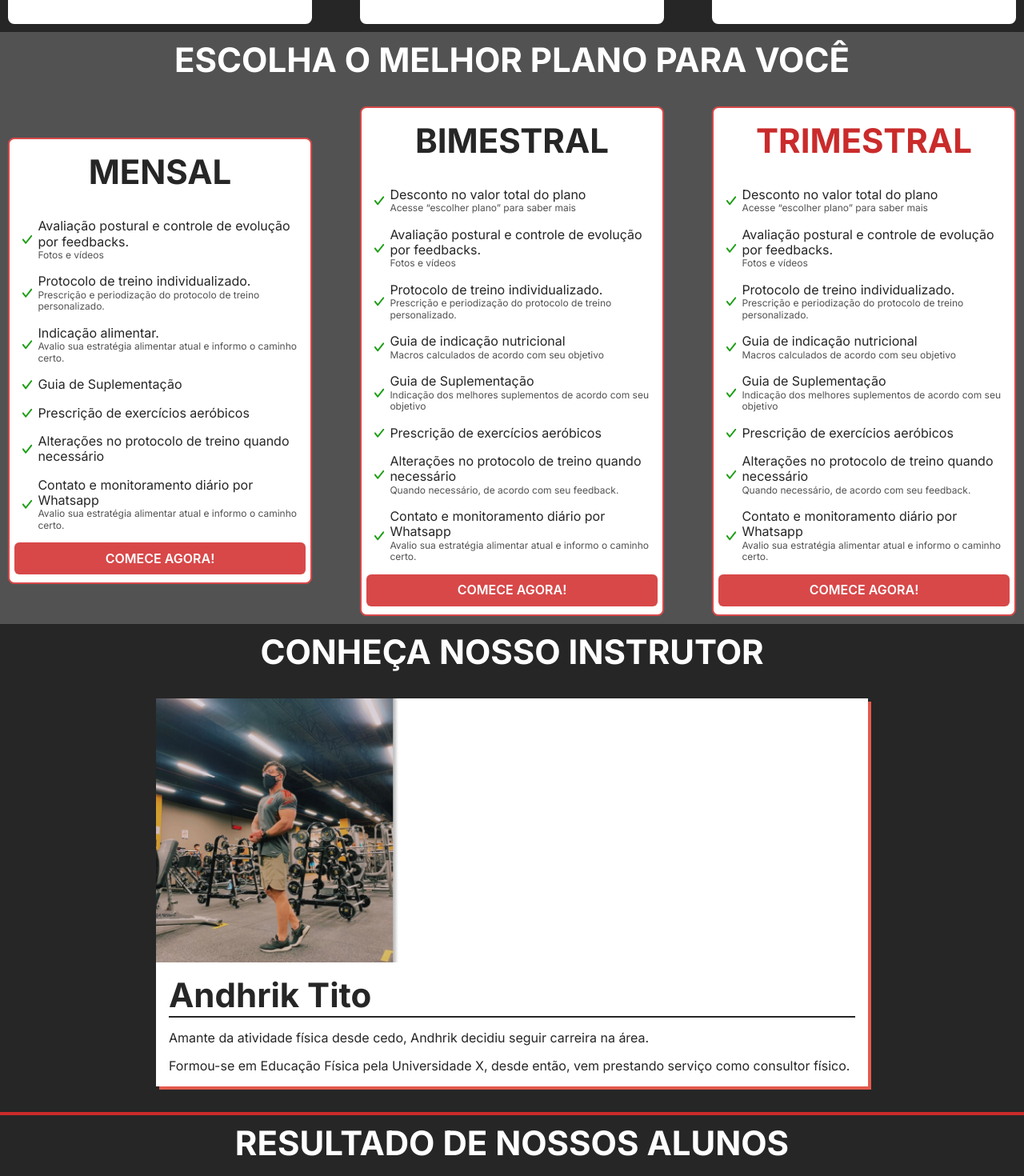
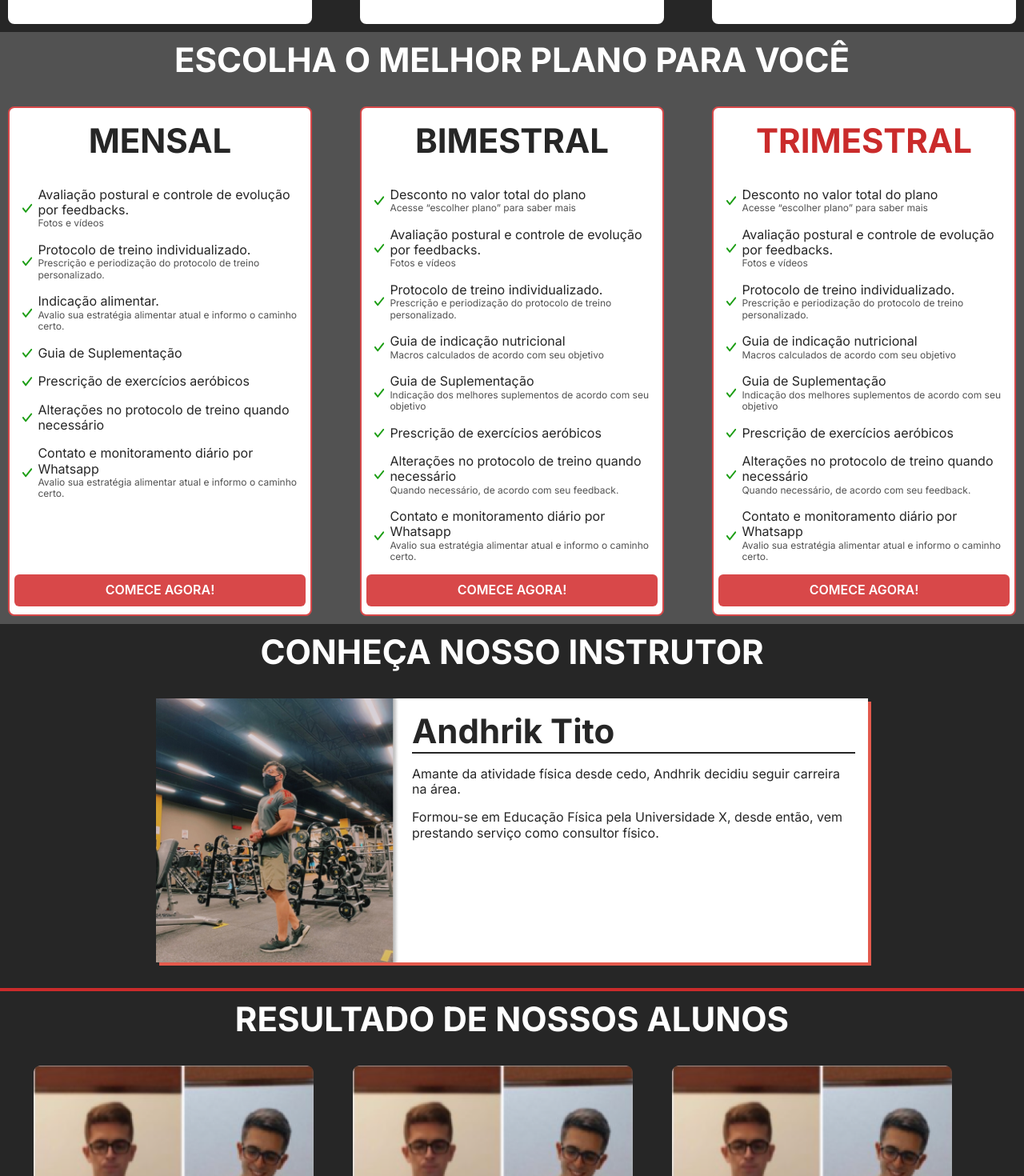
Before and after one commit to alfredots/personal-tito-site, a Next.js app: page / in a window 1280 px wide. Shown: the part 1160-2630 px from the top of the page at 80% size. Built offline with nearby package versions, Linux system fonts and the light colour scheme.

Commit message:
feat: add links and adjust responsive

```diff
--- /dev/null
+++ b/src/common/hooks/useWhats.ts
@@ -0,0 +1,13 @@
+import { useRouter } from 'next/router'
+
+export const useWhats = () => {
+  const router = useRouter()
+
+  const sendToWhats = () => {
+    router.push('https://api.whatsapp.com/send?phone=5582987347452')
+  }
+
+  return {
+    sendToWhats
+  }
+}
--- a/src/components/CardPlans/index.tsx
+++ b/src/components/CardPlans/index.tsx
@@ -1,4 +1,5 @@
 import { Box, Button, Image, useMediaQuery } from '@chakra-ui/react'
+import { useWhats } from 'common/hooks/useWhats'
 import { Typography } from 'components/Typography'
 
 type CardPlansProps = {
@@ -25,12 +26,13 @@ const Item = ({ text, subtext }: ItemProps) => {
 }
 
 export const CardPlans = ({ title, items }: CardPlansProps) => {
+  const { sendToWhats } = useWhats()
   const [isDesktop] = useMediaQuery('(min-width: 768px)')
 
   return (
     <Box
       maxW="380px"
-      minH="550px"
+      minH="636.94px"
       borderRadius="8px"
       borderColor="red.500"
       borderWidth="2px"
@@ -56,7 +58,13 @@ export const CardPlans = ({ title, items }: CardPlansProps) => {
           <Item key={text + title} text={text} subtext={subtext} />
         ))}
       </Box>
-      <Button position="absolute" bottom="10px" width="97%" colorScheme="red">
+      <Button
+        onClick={() => sendToWhats()}
+        position="absolute"
+        bottom="10px"
+        width="97%"
+        colorScheme="red"
+      >
         COMECE AGORA!
       </Button>
     </Box>
--- a/src/components/CardProf/index.tsx
+++ b/src/components/CardProf/index.tsx
@@ -1,25 +1,25 @@
-import { Box, Image, useMediaQuery } from '@chakra-ui/react'
+import { Box, Image, useBreakpointValue, useMediaQuery } from '@chakra-ui/react'
 import { Typography } from 'components/Typography'
 
 export const CardProf = () => {
-  const [isDesktop] = useMediaQuery('(min-width: 768px)')
+  const isMinWidthLg = useBreakpointValue({ lg: true })
   return (
     <Box
       w="100%"
-      maxW={isDesktop ? '890px' : '304px'}
+      maxW={isMinWidthLg ? '890px' : '304px'}
       minH="330px"
       backgroundColor="white"
       boxShadow="4px 4px 0px #E45A4D"
       display="flex"
-      flexDirection="column"
+      flexDirection={isMinWidthLg ? 'row' : 'column'}
     >
       <Image
-        src={isDesktop ? 'img/prof.png' : 'img/prof-mobile.png'}
+        src={isMinWidthLg ? 'img/prof.png' : 'img/prof-mobile.png'}
         alt="foto do instrutor"
         maxW="304px"
         height="330px"
       />
-      <Box width={isDesktop ? '100%' : '304px'} p="1rem">
+      <Box width={isMinWidthLg ? '100%' : '304px'} p="1rem">
         <Typography
           width="100%"
           variant="display"
--- a/src/components/Hero/index.tsx
+++ b/src/components/Hero/index.tsx
@@ -1,7 +1,10 @@
-import { Box, Button, Container, Image } from '@chakra-ui/react'
+import { Box, Button, Image } from '@chakra-ui/react'
 import { Typography } from 'components/Typography'
+import { useWhats } from './../../common/hooks/useWhats'
 
 export const Hero = () => {
+  const { sendToWhats } = useWhats()
+
   return (
     <Box
       width="100%"
@@ -24,7 +27,9 @@ export const Hero = () => {
         <Typography variant="title" color="gray.100">
           VOU TE LEVAR A SUA MELHOR VERSÃO FÍSICA E MENTAL
         </Typography>
-        <Button colorScheme="red">COMECE AGORA!</Button>
+        <Button onClick={() => sendToWhats()} colorScheme="red">
+          COMECE AGORA!
+        </Button>
       </Box>
       <Image width="60%" src="img/hero.png" alt="imagem do instrutor" />
     </Box>
--- a/src/components/Main/index.tsx
+++ b/src/components/Main/index.tsx
@@ -7,14 +7,15 @@ import { HeroMobile } from 'components/HeroMobile'
 import { Plans } from 'components/Plans'
 import { ProfSection } from 'components/ProfSection'
 import { ResultSection } from 'components/ResultSection'
+import { useBreakpointValue } from '@chakra-ui/react'
 
 export const Main = () => {
-  const [isDesktop] = useMediaQuery('(min-width: 768px)')
+  const isMinWidthLg = useBreakpointValue({ lg: true })
 
   return (
     <Box bgColor="black.500" width="100%" p="0rem">
       <Container maxWidth="1366px" px="0">
-        {isDesktop ? <Hero /> : <HeroMobile />}
+        {isMinWidthLg ? <Hero /> : <HeroMobile />}
         <Benefits />
         <Plans />
         <ProfSection />
--- a/src/components/Plans/index.tsx
+++ b/src/components/Plans/index.tsx
@@ -24,6 +24,7 @@ export const Plans = () => {
         display="flex"
         alignItems="center"
         justifyContent={isDesktop ? 'space-between' : 'center'}
+        gap="0.6rem"
         flexWrap="wrap"
       >
         {data.map(({ items, title }) => (
```
